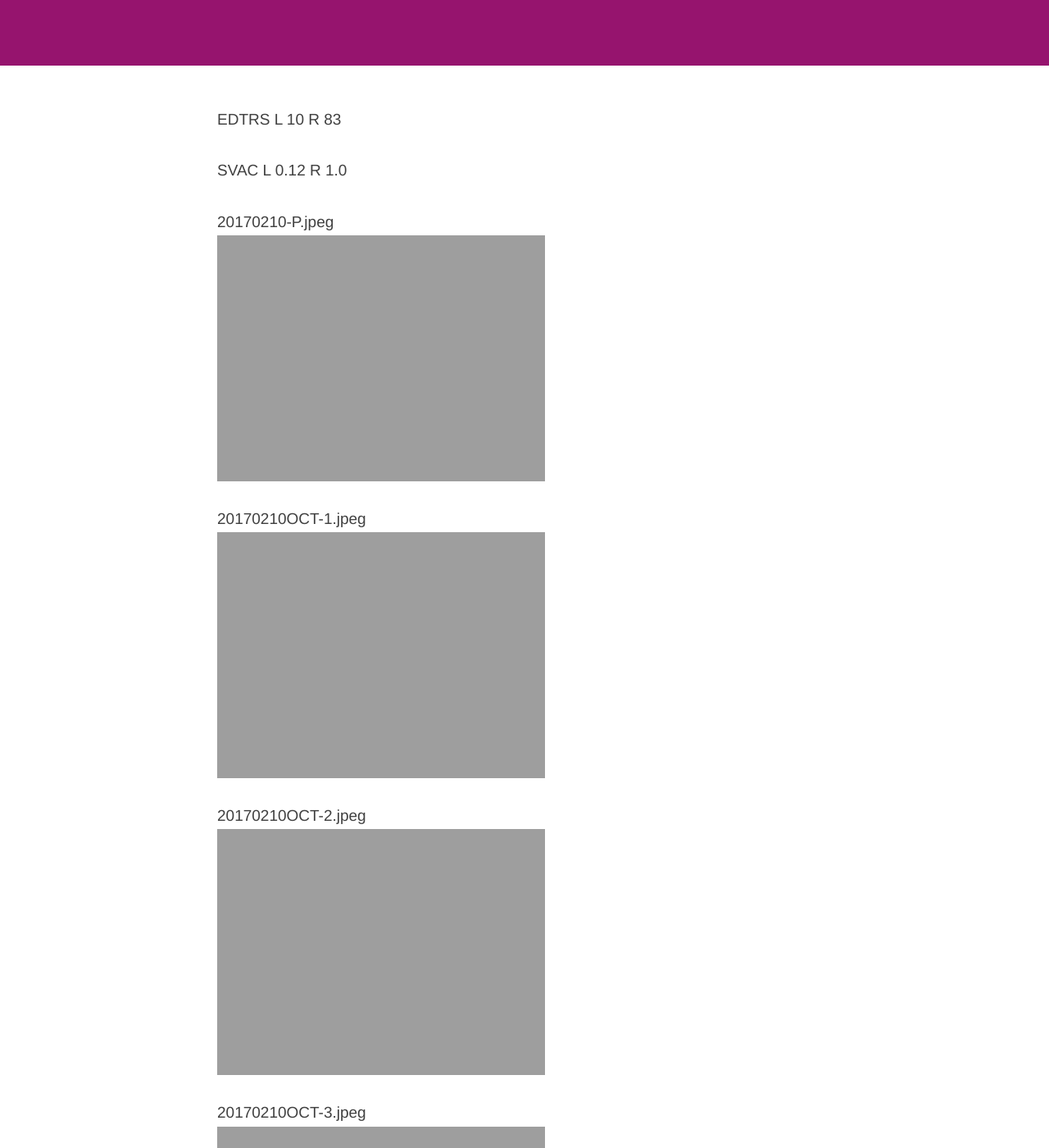
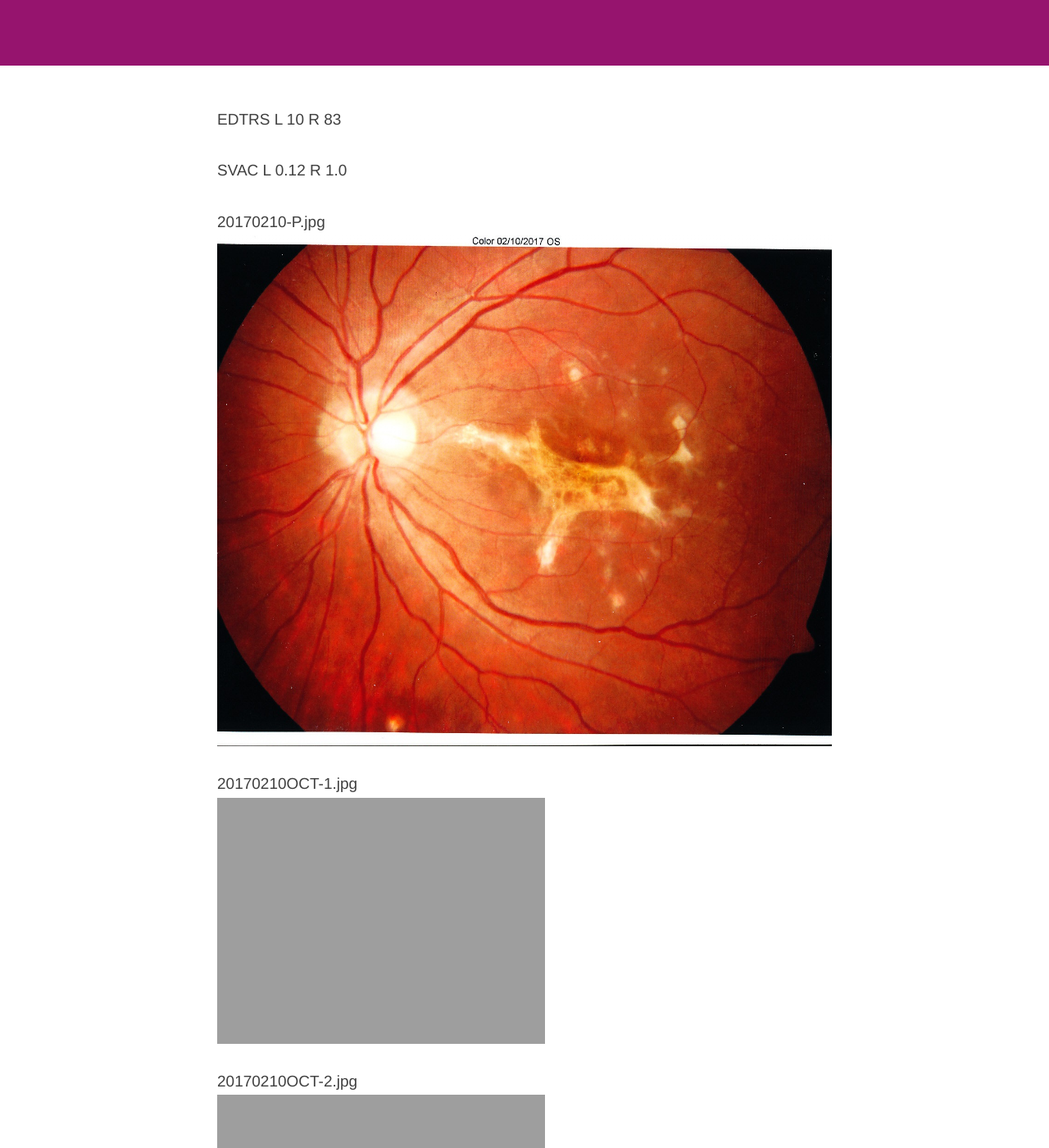
Before and after one commit to helphereyes/helphereyes.github.io, a Jekyll site: the page built from _posts/2017-02-10-2017.02.10.md, in a window 1280 px wide and 1400 px high, scrolled down 327 px. Shown: the whole window at 82% size. Built offline with Jekyll 4.4.1, drawn with Linux system fonts in a browser that asks for light colours; nearby versions of some CDN libraries; comment, search, counter and statistics services are not loaded.

Commit message:
minor fix

```diff
--- a/_posts/2017-02-10-2017.02.10.md
+++ b/_posts/2017-02-10-2017.02.10.md
@@ -13,14 +13,14 @@ EDTRS L 10 R 83
 SVAC L 0.12 R 1.0
 
 
-20170210-P.jpeg
-![](http://helphereyes.github.io/images/20170210-P.jpeg)
+20170210-P.jpg
+![](http://helphereyes.github.io/images/20170210-P.jpg)
 
-20170210OCT-1.jpeg
-![](http://helphereyes.github.io/images/20170210OCT-1.jpeg)
+20170210OCT-1.jpg
+![](http://helphereyes.github.io/images/20170210OCT-1.jpg)
 
-20170210OCT-2.jpeg
-![](http://helphereyes.github.io/images/20170210OCT-2.jpeg)
+20170210OCT-2.jpg
+![](http://helphereyes.github.io/images/20170210OCT-2.jpg)
 
-20170210OCT-3.jpeg
-![](http://helphereyes.github.io/images/20170210OCT-3.jpeg)
+20170210OCT-3.jpg
+![](http://helphereyes.github.io/images/20170210OCT-3.jpg)
```
Also changed, not shown: _posts/2016-07-14-2016.07.14.md (+4 -4 lines), _posts/2017-01-06-2017.01.06.md (+6 -6 lines).
